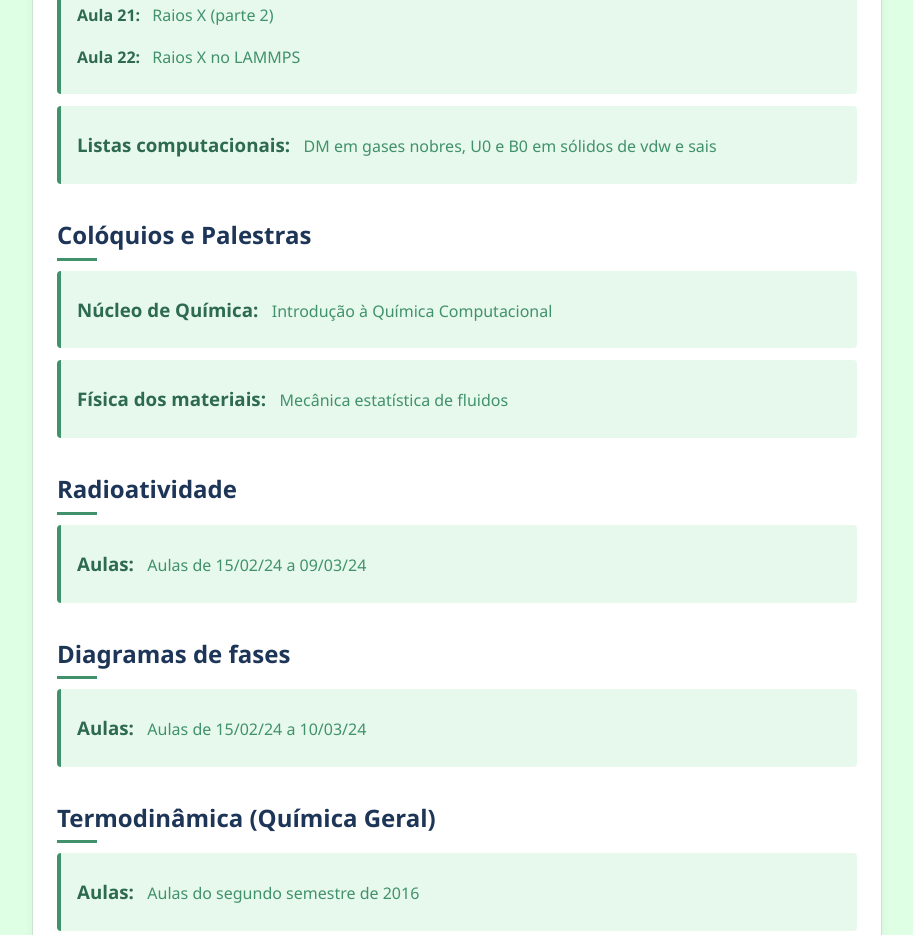
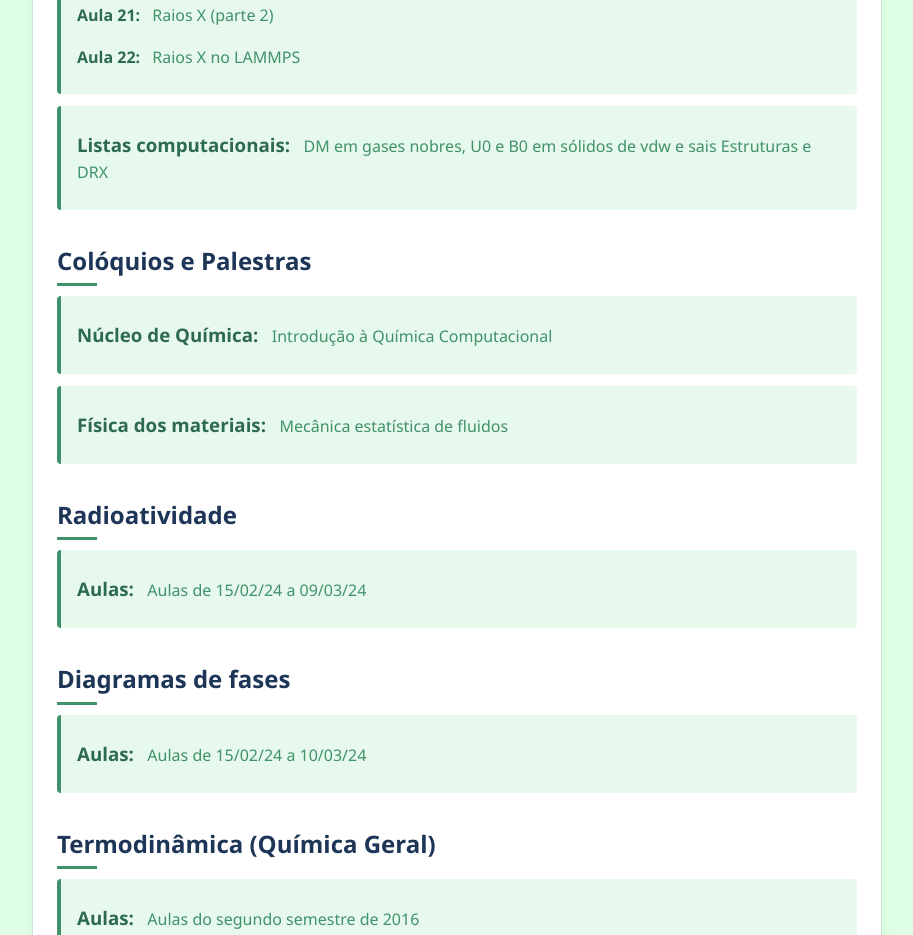
Before and after one commit to DiegoRaposo/diegoraposo.github.io, a plain HTML site: page index.html in a window 1280 px wide. Shown: the part 3871-4806 px from the top of the page, without its empty margins (183-1096 px from the left). Drawn offline with Linux system fonts and the light colour scheme.

Commit message:
Update index.html

```diff
--- a/index.html
+++ b/index.html
@@ -514,6 +514,10 @@
 "> U0 e B0 em sólidos de vdw e sais
                 </a>
 
+                <a href="https://github.com/DiegoRaposo/diegoraposo.github.io/blob/main/Lista_exercicios_redes_cristalinas_DRX_LAMMPS.pdf
+"> Estruturas e DRX
+                </a>
+
         </li>
 </ul>
 
```
